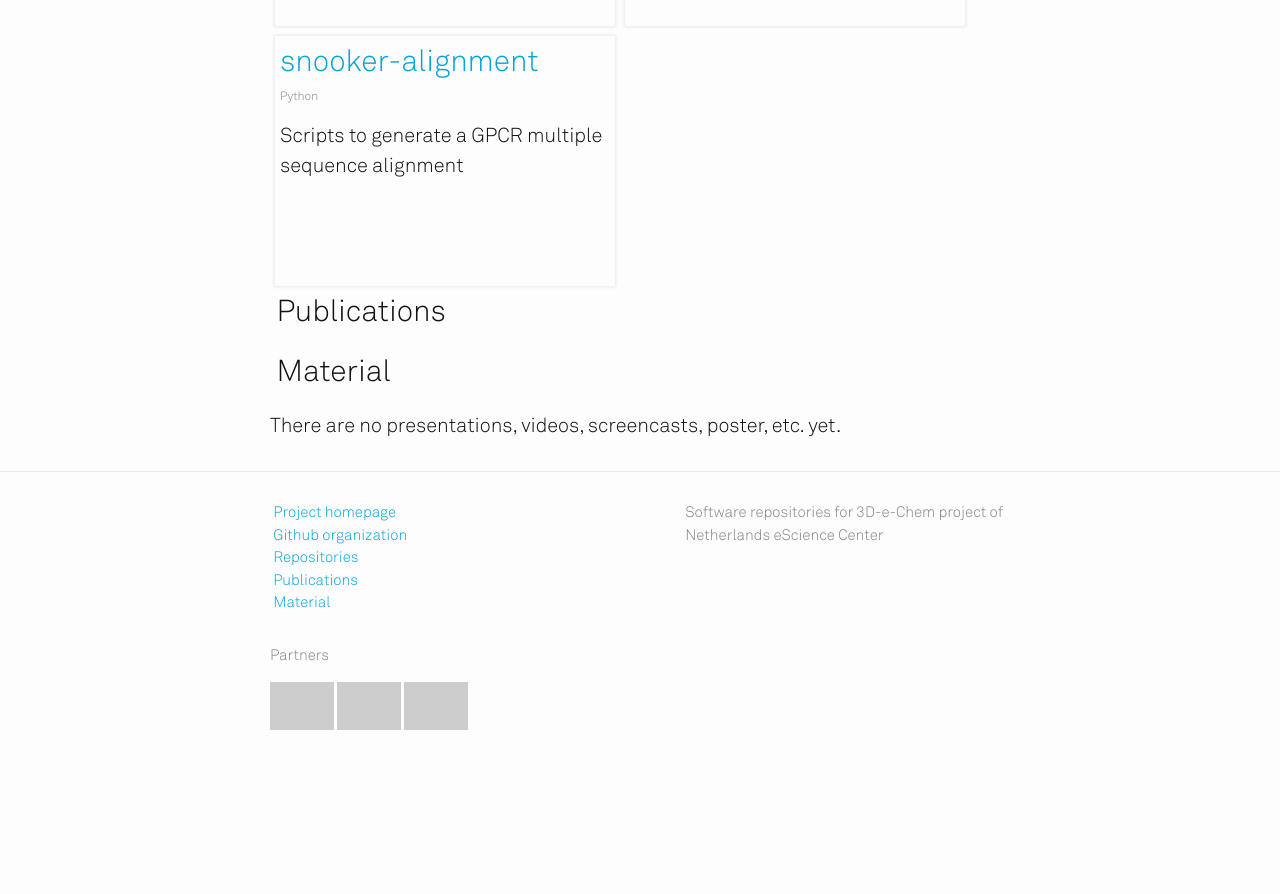
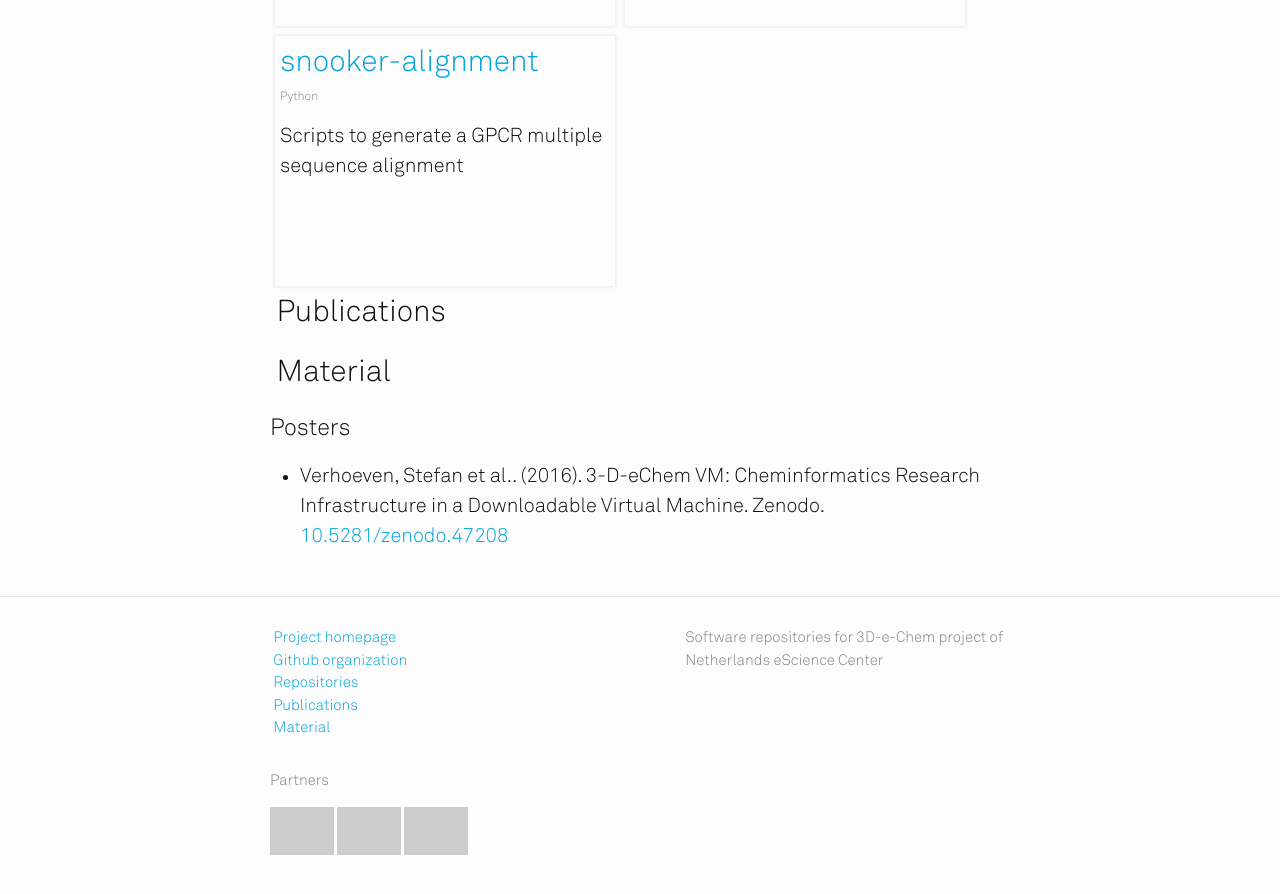
Before and after one commit to 3D-e-Chem/3D-e-Chem.github.io, a Jekyll site: the page built from index.html, in a window 1280 px wide and 900 px high, scrolled down 1243 px. Shown: the top 894 px of the window. Built offline with Jekyll 4.4.1, drawn with Linux system fonts in a browser that asks for light colours; a style sheet for code colours, icons or effects is not loaded; before the commit the page ends 2018 px from its top, so only the background shows below that; grey boxes are pictures that could not be loaded.

Commit message:
Added poster to dissemination chapter.
Fixes #2.

```diff
--- a/index.html
+++ b/index.html
@@ -26,4 +26,9 @@ layout: default
 
 <h2><a name="material"></a><span class="mega-octicon octicon-briefcase"></span>&nbsp;Material</h2>
 
-There are no presentations, videos, screencasts, poster, etc. yet.
+<h3>Posters</h3>
+<ul>
+<li>Verhoeven, Stefan et al.. (2016). 3-D-eChem VM: Cheminformatics Research Infrastructure in a Downloadable Virtual Machine. Zenodo. <a href="http://dx.doi.org/10.5281/zenodo.47208">10.5281/zenodo.47208</a>
+</li>
+</ul>
+<!-- There are no presentations, videos, screencasts, poster, etc. yet. -->
```
